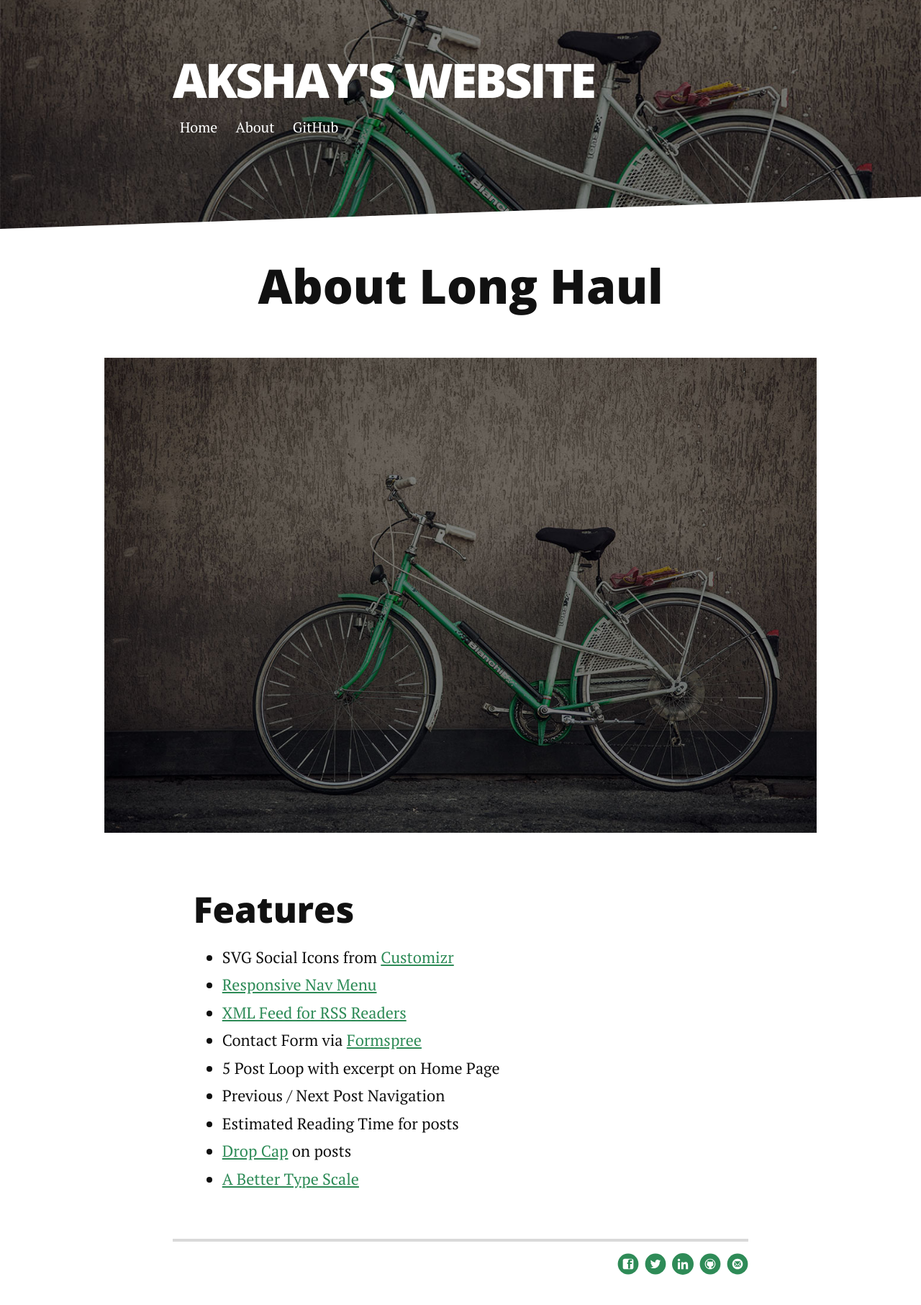
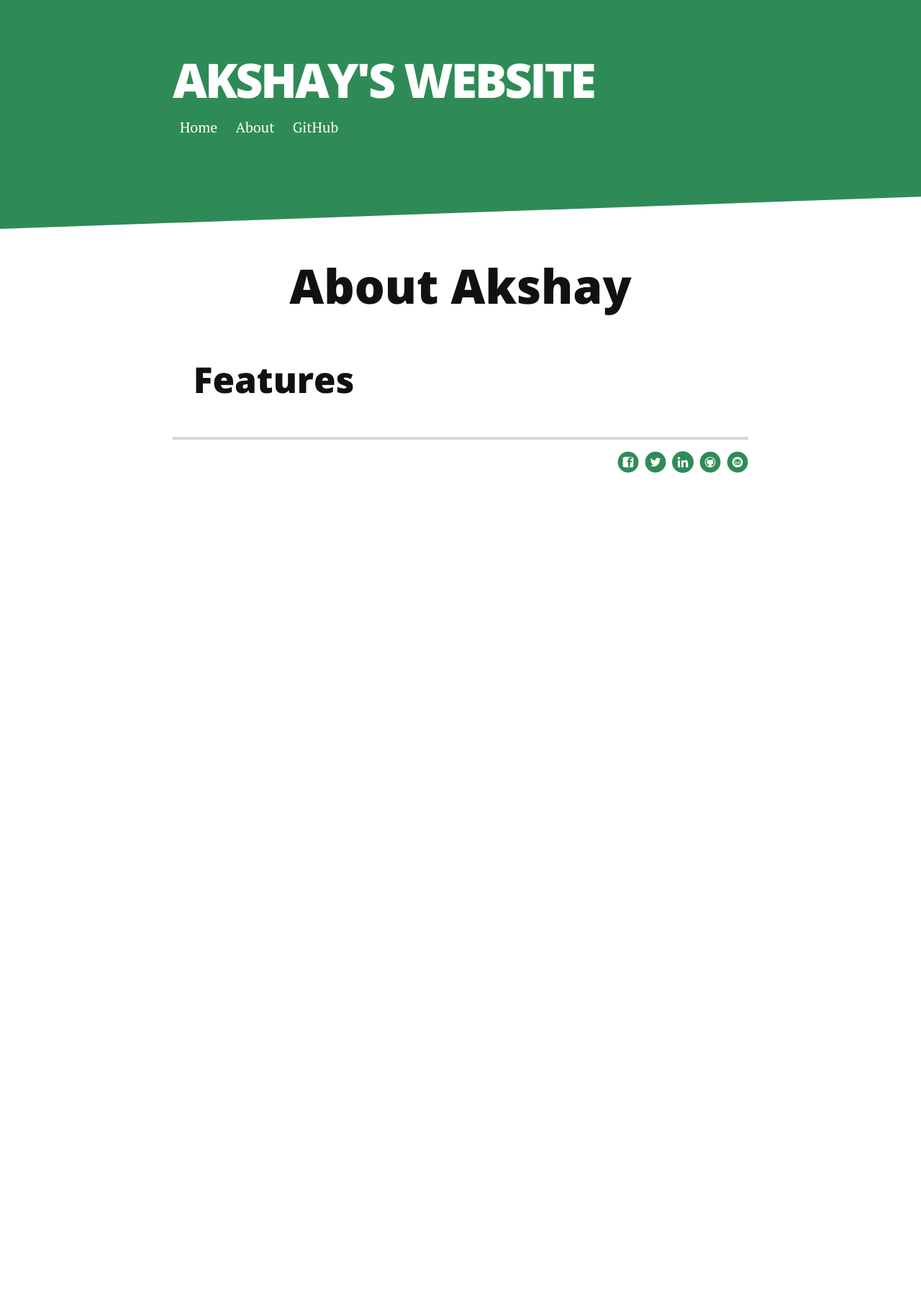
Before and after one commit to amyglan/amyglan.github.io, a Jekyll site: the page built from about.md, in a window 1280 px wide. Shown: the whole page at 72% size. Built offline with Jekyll 4.4.1, drawn with Linux system fonts in a browser that asks for light colours; nearby versions of some CDN libraries; after the commit the page ends 900 px from its top, so only the background shows below that.

Commit message:
removing cycle image

```diff
--- a/_includes/head.html
+++ b/_includes/head.html
@@ -27,16 +27,6 @@
 		property="article:published_time"
 	/>
 	<meta content="{{ site.url }}/about/" property="article:author" />
-	{%- endif -%} {%- if page.image -%}
-	<meta
-		content="{{ site.url }}/assets/img/{{ page.image }}"
-		property="og:image"
-	/>
-	{%- else -%}
-	<meta
-		content="{{ '/assets/img/touring.jpg' | prepend: site.url }}"
-		property="og:image"
-	/>
 	{%- endif -%}
 
 	<!-- Twitter Cards -->
@@ -53,16 +43,6 @@
 	<meta name="twitter:description" content="{{ page.description }}" />
 	{%- else -%}
 	<meta name="twitter:description" content="{{ site.description }}" />
-	{%- endif -%} {%- if page.image -%}
-	<meta
-		name="twitter:image:src"
-		content="{{ site.url }}/assets/img/{{ page.image }}"
-	/>
-	{%- else -%}
-	<meta
-		name="twitter:image:src"
-		content="{{ '/assets/img/touring.jpg' | prepend: site.url }}"
-	/>
 	{%- endif -%}
 
 	<!-- Favicon -->
--- a/_sass/breakpoints/_mobileup.scss
+++ b/_sass/breakpoints/_mobileup.scss
@@ -181,7 +181,6 @@
 
 .header {
 	background-color: $background-color;
-	background-image: url("../img/touring.jpg");
 	background-size: cover;
 	background-position: center center;
 	color: white;
--- a/about.md
+++ b/about.md
@@ -4,19 +4,7 @@
 ---
 
 <div class="post">
-	<h1 class="pageTitle">About Long Haul</h1>
-	<img src="{{ '/assets/img/touring.jpg' }}" alt="">
+	<h1 class="pageTitle">About Akshay</h1>
 	<p class="intro"></p>
 	<h2>Features</h2>
-	<ul>
-  		<li>SVG Social Icons from <a href="http://customizr.net/icons/">Customizr</a></li>
-  		<li><a href="http://responsive-nav.com/">Responsive Nav Menu</a></li>
-  		<li><a href="https://github.com/snaptortoise/jekyll-rss-feeds">XML Feed for RSS Readers</a></li>
-  		<li>Contact Form via <a href="http://formspree.io/">Formspree</a></li>
-      <li>5 Post Loop with excerpt on Home Page</li>
-  		<li>Previous / Next Post Navigation</li>
-      <li>Estimated Reading Time for posts</li>
-  		<li><a href="https://github.com/adobe-webplatform/dropcap.js">Drop Cap</a> on posts</li>
-  		<li><a href="http://typecast.com/blog/a-more-modern-scale-for-web-typography">A Better Type Scale</a></li>
-  	</ul>
 </div>
```
Also changed, not shown: preview-dark.png (deleted), preview.jpg (deleted), 1 other file.
